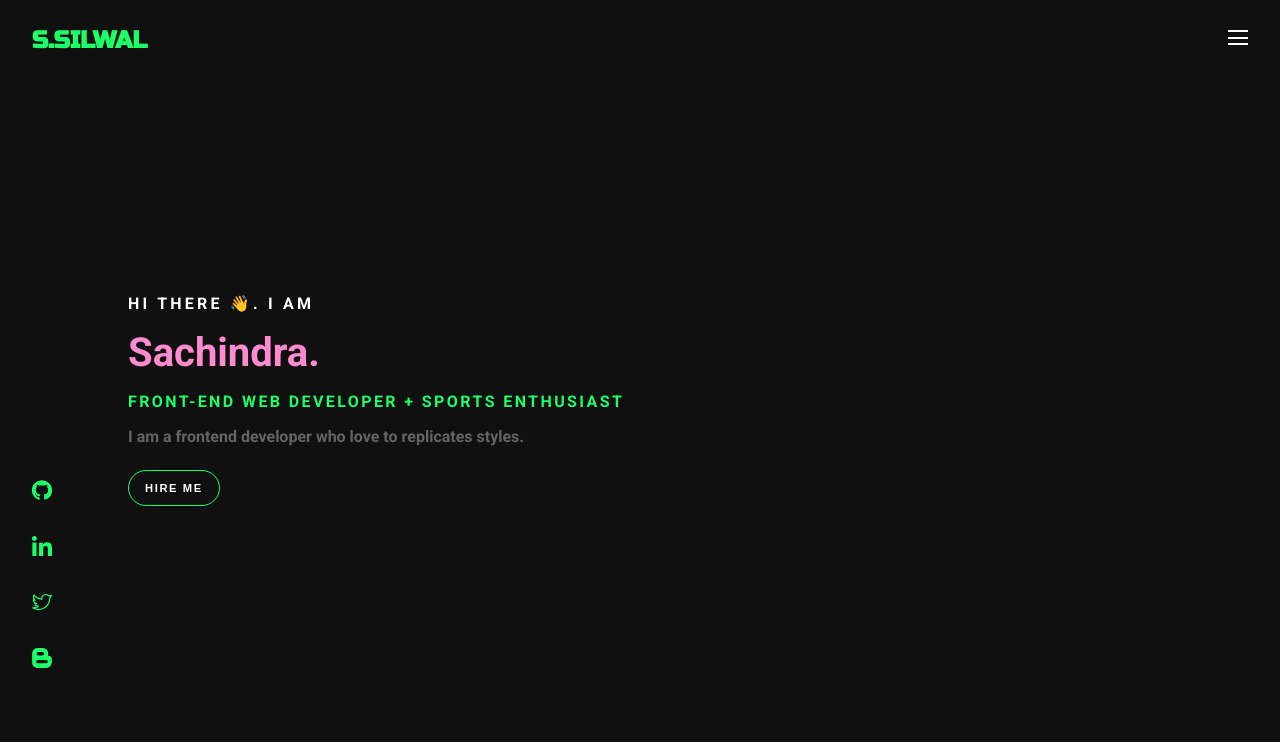
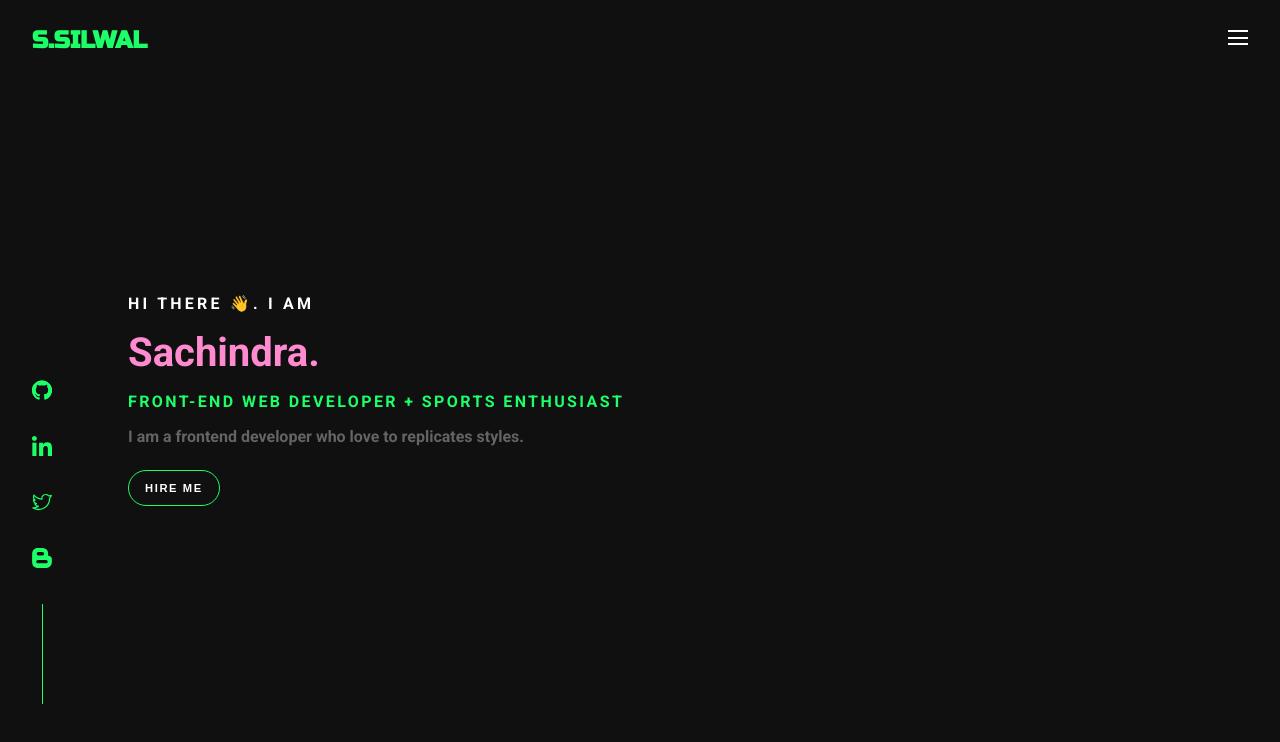
Before and after one commit to binchin/Portfolio, a plain HTML site: page index.html in a window 1280 px wide. Drawn offline with Linux system fonts and the light colour scheme.

```diff
--- a/index.html
+++ b/index.html
@@ -28,6 +28,8 @@
         <a href="https://www.linkedin.com/in/sachindra-silwal-b95175186/" target="_blank"><img src="/logo/linkedin 1.svg" alt="" srcset=""></a>
         <a href="https://twitter.com/sachindrasilwa2" target="_blank"><img src="/logo/twitter 1.svg" alt="" srcset=""></a>
         <a href="https://sports.sachindrasilwal.com.np/" target="_blank"><img src="/logo/blogger-logotype 1.svg" alt="" srcset=""></a>
+        <div class="line"><span></span></div>
+
     </div>
 
     <section class="hero">
--- a/style.css
+++ b/style.css
@@ -55,6 +55,15 @@ nav {
   padding-bottom: 2rem;
   cursor: pointer;
 }
+.line {
+  display: flex;
+  align-items: center;
+  justify-content: center;
+}
+.social-links span {
+  height: 100px;
+  border-left: 1px solid #1cff68;
+}
 /* HERO SECTION  */
 .hero {
   min-height: 100vh;
```
